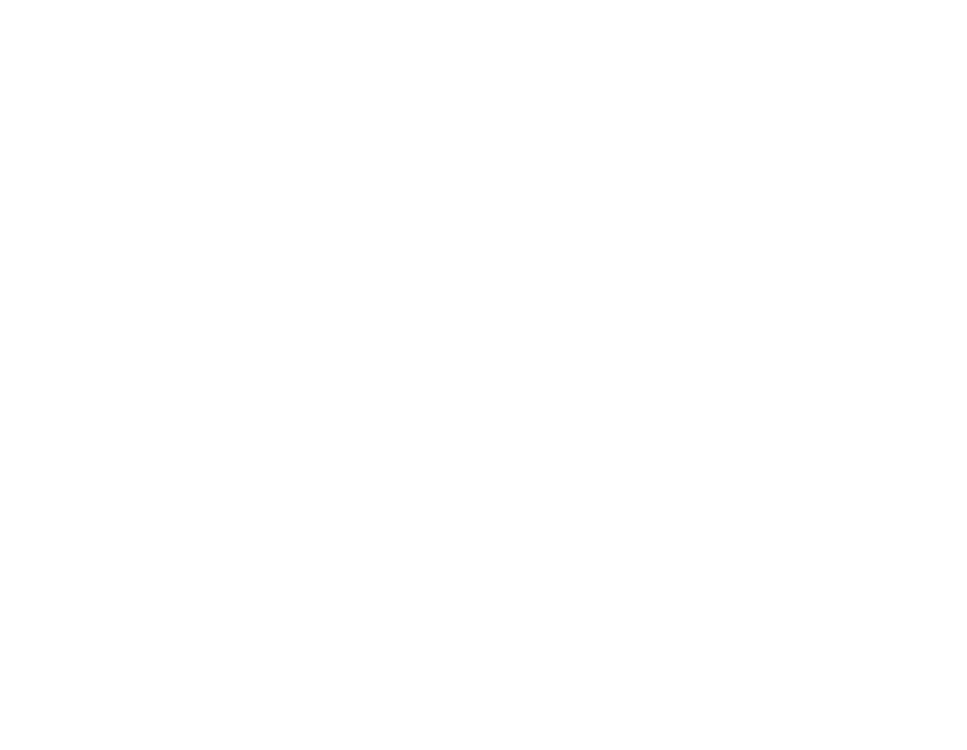
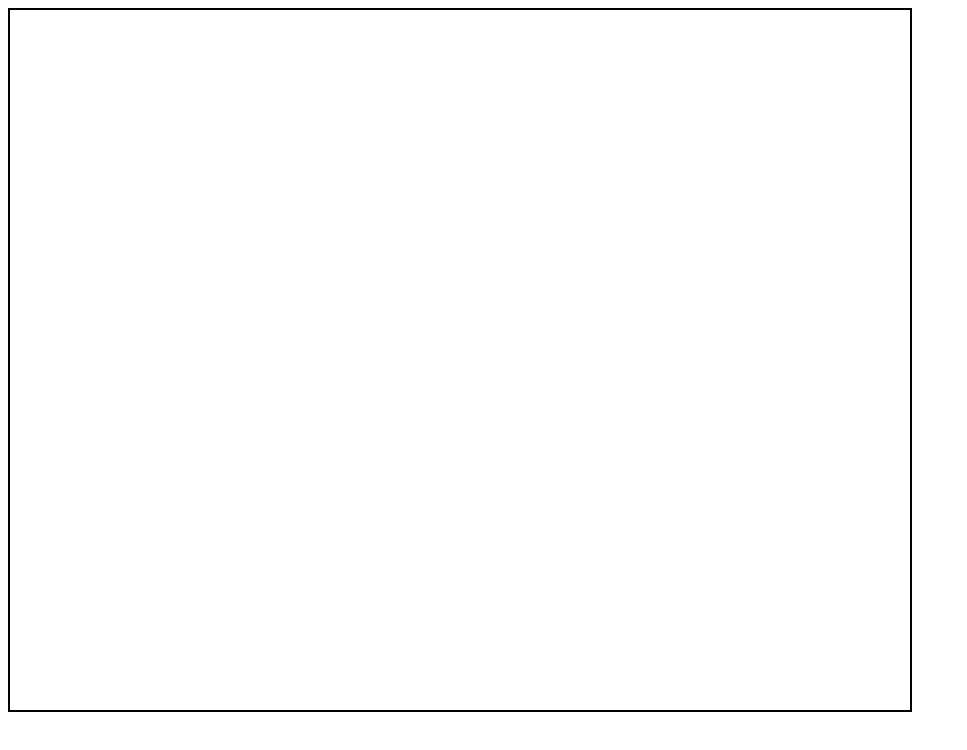
Before and after one commit to AT2ironH/Pirate-escape, a plain HTML site: page index.html in a window 1280 px wide. Shown: the whole page, without its empty margins (0-967 px from the left). Drawn offline with Linux system fonts and the light colour scheme.

Commit message:
adding readme file

```diff
--- a/index.html
+++ b/index.html
@@ -6,7 +6,7 @@
     <title>Flappy Bird</title>
 </head>
 <body>
-    <canvas id="myCanvas" width="" height=""></canvas>
+    <canvas id="myCanvas" width="900" height="700"></canvas>
     <script src="index.js"></script>
 </body>
 </html>
--- a/index.js
+++ b/index.js
@@ -0,0 +1,3 @@
+let canvas = document.querySelector(`canvas`)
+let ctx = canvas.getContext(`2d`)
+canvas.style.border = `2px solid black`
```
Also changed, not shown: Pirate escape readme.txt (added).
